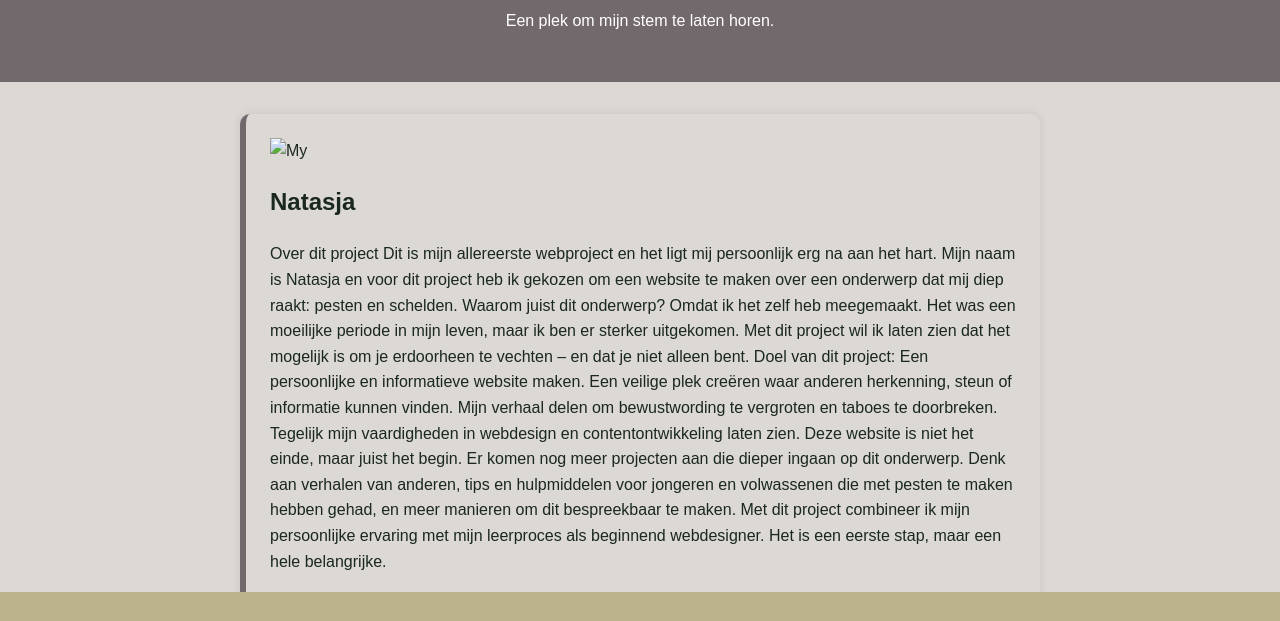
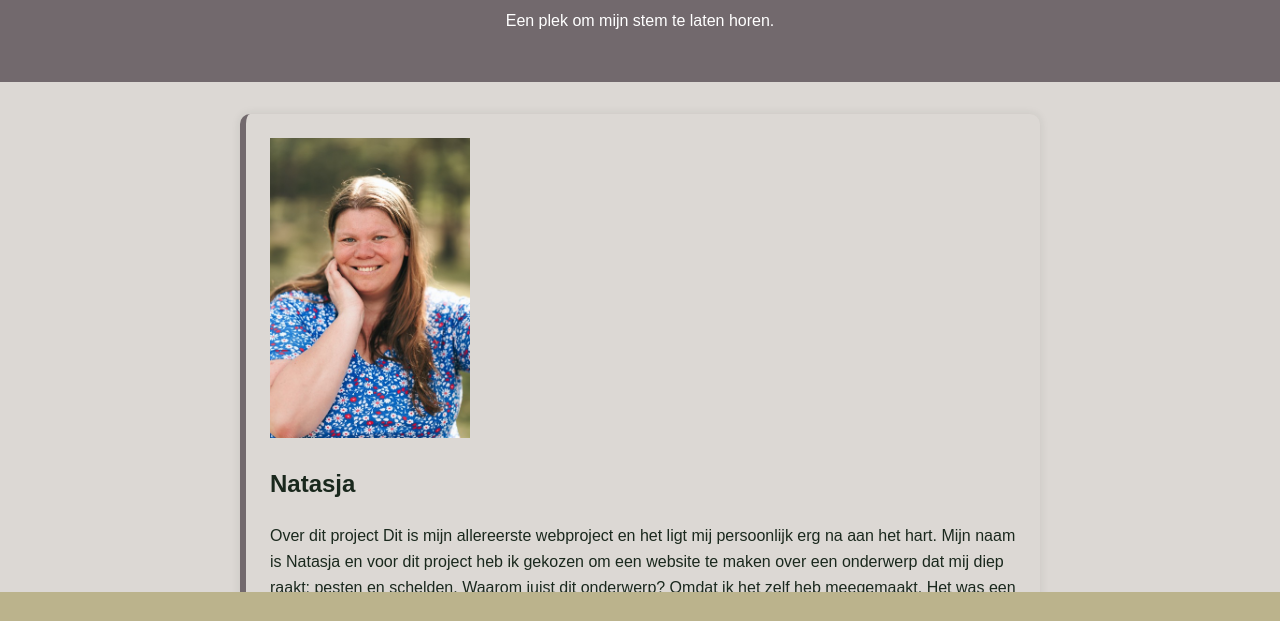
Before and after one commit to Natasja24/Mijnverhaal, a plain HTML site: page index.html in a window 1280 px wide. Shown: the part 118-739 px from the top of the page. Drawn offline with Linux system fonts and the light colour scheme.

Commit message:
Update index.html

```diff
--- a/index.html
+++ b/index.html
@@ -15,7 +15,7 @@
 
     <main>
         <section class="over-mij">
-            <img src="photo /Natasja-5.JPG" alt="My">
+            <img src="Natasja-5 Normaal.jpeg" alt="My">
             <h2>Natasja </h2>
             <p>
                Over dit project
```
